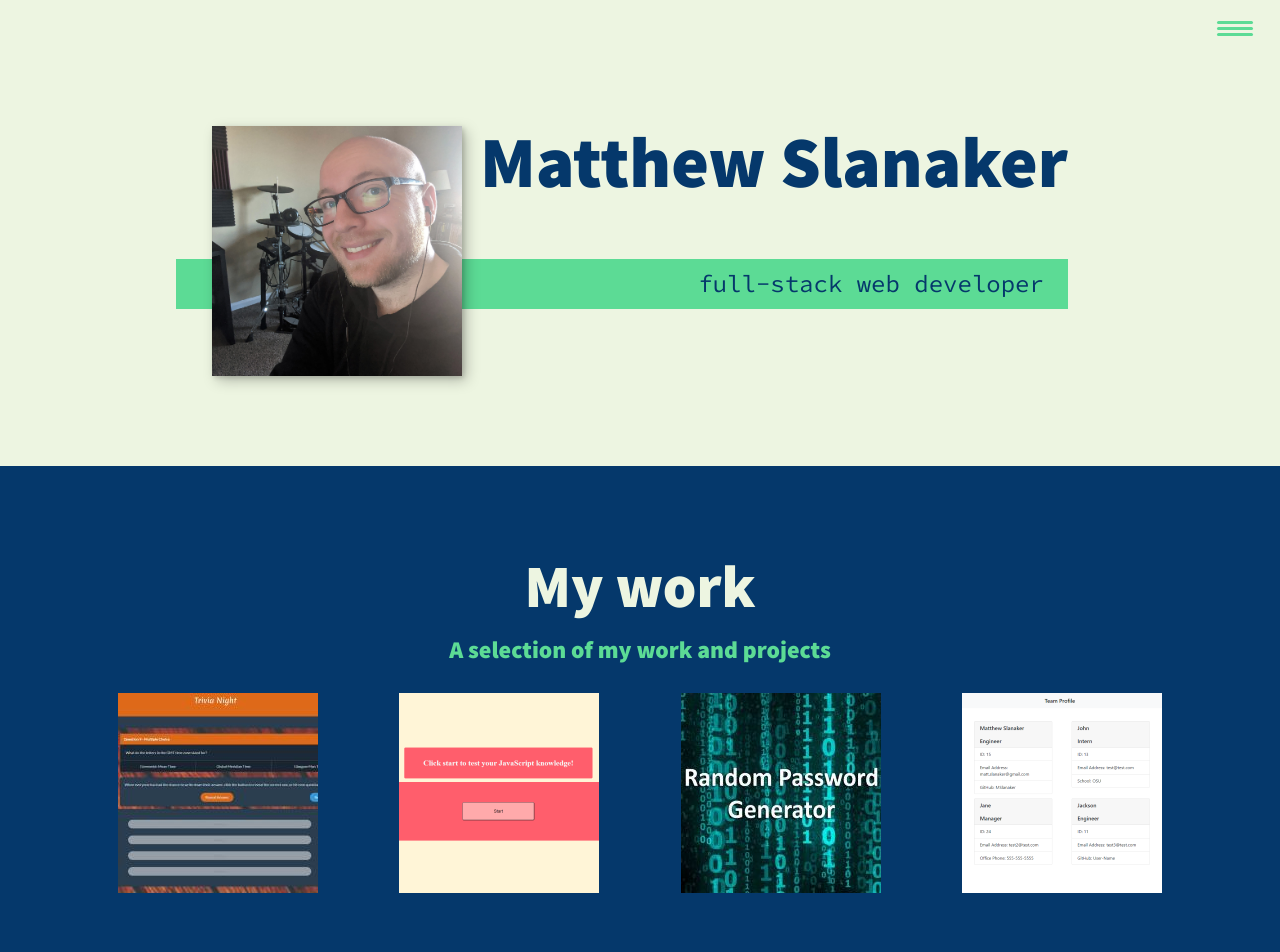
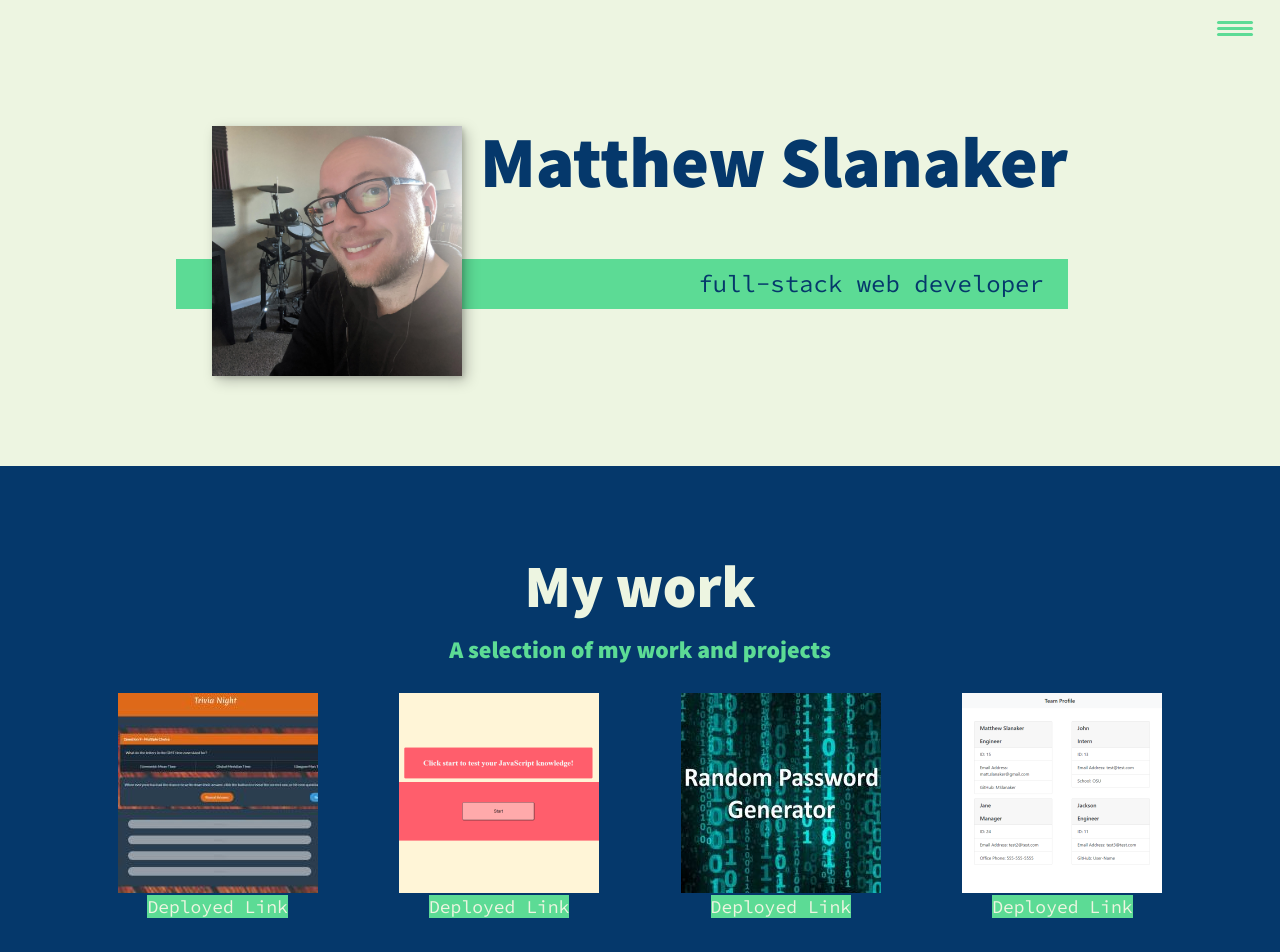
Before and after one commit to MSlanaker/Portfolio-Site, a plain HTML site: page index.html in a window 1280 px wide. Shown: the top 952 px of the page. Drawn offline with nearby package versions, Linux system fonts and the light colour scheme.

Commit message:
Added deployed links
Added additional links to take to the deployed applications

```diff
--- a/css/style.css
+++ b/css/style.css
@@ -414,6 +414,13 @@ header {
   opacity: 0.75;
 }
 
+.deployed_link {
+  background-color: #5cdb95;
+  font-family: var(--ff-secondary);
+  color: var(--clr-light);
+  text-decoration: none;
+}
+
 /* Footer */
 
 .footer {
--- a/index.html
+++ b/index.html
@@ -83,24 +83,40 @@
             <div class="portfolio">
 
                 <!-- Trivia Night -->
+                <div>
                     <a href="https://github.com/MSlanaker/trivia-night" class="portfolio__item">
                         <img src="images/trivia-night(200x200).jpg" alt="" class="portfolio__img">
+                        <!-- <a href="https://bear-evans.github.io/trivia-night/" class="deployed_link">Deployed Link</a> -->
                     </a>
+                    <a href="https://bear-evans.github.io/trivia-night/" target="_blank" class="deployed_link">Deployed Link</a>
+                </div>
 
                 <!-- Code-Quiz -->
+                <div>
                     <a href="https://github.com/MSlanaker/Code-Quiz" class="portfolio__item">
                         <img src="images/code-quiz.PNG" alt="" class="portfolio__img">
                     </a>
+                    <a href="https://mslanaker.github.io/Code-Quiz/" target="_blank" class="deployed_link">Deployed Link</a>
+
+                </div>
 
                 <!-- Password Generator -->
+                <div>
                     <a href="https://github.com/MSlanaker/Password-Generator" class="portfolio__item">
                         <img src="images/password-generator.jpg" alt="" class="portfolio__img">
                     </a>
+                    <a href="https://mslanaker.github.io/Password-Generator/" target="_blank" class="deployed_link">Deployed Link</a>
+
+                </div>
 
                 <!-- Team profile -->
+                <div>
                     <a href="https://github.com/MSlanaker/Team-Profile-Generator" class="portfolio__item">
                         <img src="images/team-profile.PNG" alt="" class="portfolio__img">
                     </a>
+                    <a href="https://github.com/MSlanaker/Team-Profile-Generator" target="_blank" class="deployed_link">Deployed Link</a>
+
+                </div>
             </div>
         </section>
 
```
Lines whose indentation alone changed are shown as unchanged.
